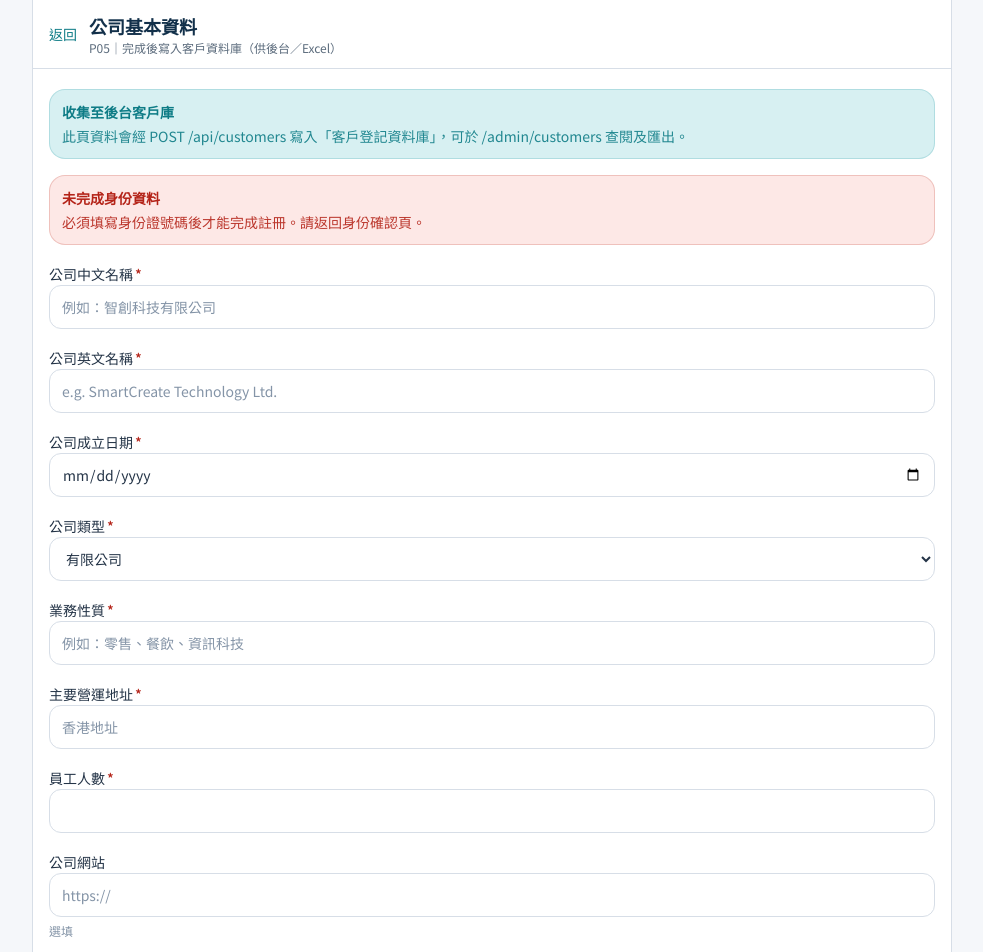
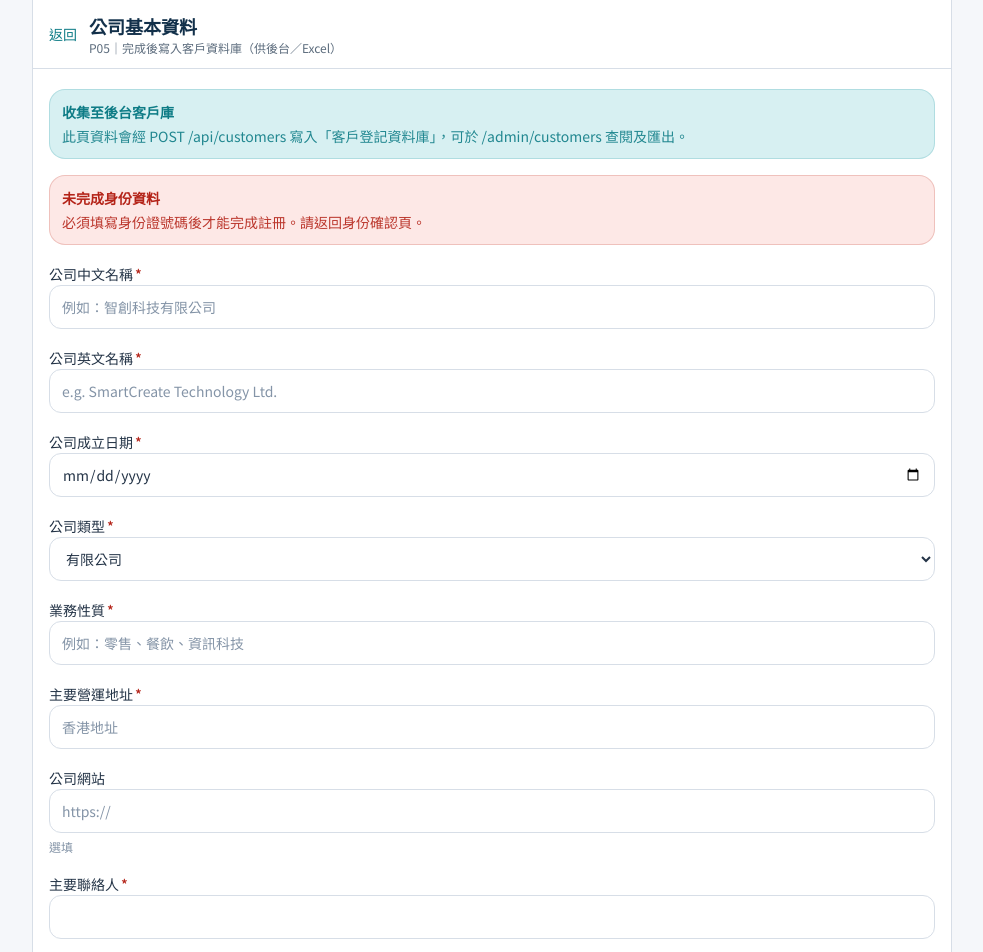
Before and after one commit to KW-0220/cursor, a Next.js app: page /register/company in a window 1280 px wide. Shown: the top 952 px of the page, without its empty margins (148-1131 px from the left). Built offline with nearby package versions, Linux system fonts and the light colour scheme.

Commit message:
fix(register): drop employees field from company form
BR/CR were already deferred as PENDING; remove 員工人數 from the
register/company UI and submit employees=0.

Co-authored-by: KW-0220 <KW-0220@users.noreply.github.com>

```diff
--- a/src/app/register/company/page.tsx
+++ b/src/app/register/company/page.tsx
@@ -32,7 +32,6 @@ export default function CompanyPage() {
   const [companyType, setCompanyType] = useState("有限公司");
   const [industry, setIndustry] = useState("");
   const [address, setAddress] = useState("");
-  const [employees, setEmployees] = useState<number | "">("");
   const [website, setWebsite] = useState("");
   const [contactPerson, setContactPerson] = useState("");
   const [saving, setSaving] = useState(false);
@@ -72,7 +71,6 @@ export default function CompanyPage() {
         !foundedAt ||
         !industry.trim() ||
         !address.trim() ||
-        employees === "" ||
         !contactPerson.trim()
       ) {
         setError("請填妥所有必填公司資料欄位。");
@@ -87,14 +85,14 @@ export default function CompanyPage() {
           ...identity,
           companyNameZh: companyNameZh.trim(),
           companyNameEn: companyNameEn.trim(),
-          // 註冊頁唔再收集；申請上載 BR／NAR1 時再補
+          // 註冊頁唔再收集 BR／CR／員工人數；申請上載文件時再補
           brNumber: "PENDING",
           crNumber: "PENDING",
           foundedAt,
           companyType,
           industry: industry.trim(),
           address: address.trim(),
-          employees: Number(employees),
+          employees: 0,
           website: website.trim() || null,
           contactPerson: contactPerson.trim(),
           source: "register",
@@ -215,18 +213,6 @@ export default function CompanyPage() {
             placeholder="香港地址"
           />
         </Field>
-        <Field label="員工人數" required>
-          <Input
-            type="number"
-            min={0}
-            value={employees}
-            onChange={(e) =>
-              setEmployees(
-                e.target.value === "" ? "" : Number(e.target.value),
-              )
-            }
-          />
-        </Field>
         <Field label="公司網站" hint="選填">
           <Input
             value={website}
```
